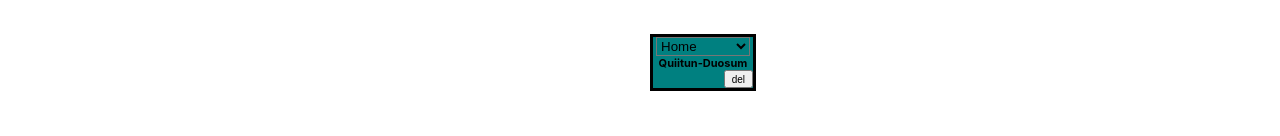
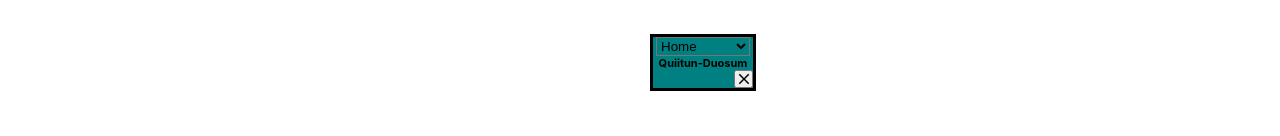
Before and after one commit to Nutarum/AlbionRoads, a React (Create React App) app: page / in a window 1280 px wide. Shown: the part 164-300 px from the top of the page. Built offline with nearby package versions, Linux system fonts and the light colour scheme.

Commit message:
added icons for delete and update time

```diff
--- a/package.json
+++ b/package.json
@@ -3,6 +3,8 @@
   "version": "0.1.0",
   "private": true,
   "dependencies": {
+    "@material-ui/core": "^4.11.0",
+    "@material-ui/icons": "^4.9.1",
     "@testing-library/jest-dom": "^4.2.4",
     "@testing-library/react": "^9.5.0",
     "@testing-library/user-event": "^7.2.1",
--- a/src/Components/Node/node.css
+++ b/src/Components/Node/node.css
@@ -11,8 +11,12 @@
 
 .smallBtn {
     height: 18px;
-    font-size:10px;
+    width: 19px;
     float: right;
+}
+.iconDel{
+    margin-left:-7px;
+    margin-top:-3px;
 }
 
 .typeSelectNode{
--- a/src/Components/Node/node.js
+++ b/src/Components/Node/node.js
@@ -1,6 +1,7 @@
 import React from 'react';
 import Draggable, {DraggableCore} from 'react-draggable'; // Both at the same time
 import './node.css'
+import { Close } from '@material-ui/icons';
 
 export class Node extends React.Component {
     constructor(props) {
@@ -113,7 +114,7 @@ export class Node extends React.Component {
 
 
                       <div >{this.props.name}</div>             </strong>
-                      <button className="smallBtn" onClick={()=>this.delete()}> del </button>
+                      <button className="smallBtn" onClick={()=>this.delete()}> <Close className="iconDel" style={{ fontSize: 18 }}></Close> </button>
               </div>
             </Draggable>
                 </span>
--- a/src/Components/Road/road.css
+++ b/src/Components/Road/road.css
@@ -1,8 +1,3 @@
 .dateTime {
     font-size: 10px;
 }
-
-.smallBtn2 {
-    height: 18px;
-    font-size:10px;
-}
--- a/src/Components/Road/road.js
+++ b/src/Components/Road/road.js
@@ -3,6 +3,7 @@ import LineTo from 'react-lineto';
 import './road.css';
 import { thisExpression } from '@babel/types';
 import Draggable, {DraggableCore} from 'react-draggable'; // Both at the same time
+import { Close,Refresh } from '@material-ui/icons';
 
 export class Road extends React.Component {
     constructor(props) {
@@ -192,11 +193,11 @@ export class Road extends React.Component {
                               <option value="20" >20</option>
                               </select>
                               <br/>  <span className="dateTime" >{this.showTime()} </span>
+                              <br/> {this.showRemaining()  }
+                              <button className="smallBtn" onClick={()=>this.delete(true)}>  <Close className="iconDel" style={{ fontSize: 18 }}></Close>  </button>
+                              <button className="smallBtn" onClick={()=>this.recalc()}> <Refresh className="iconDel" style={{ fontSize: 18 }}></Refresh> </button>
+                              </div>
 
-                              <br/> {this.showRemaining()  }
-                              <button className="smallBtn2" onClick={()=>this.recalc()}> recalc </button>
-                              </div>
-                                  <button className="smallBtn2" onClick={()=>this.delete(true)}> del </button>
                         </div>
                     </Draggable>
                 </div>
```
Also changed, not shown: 1 other file (tests, documents, lock files or other folders).
